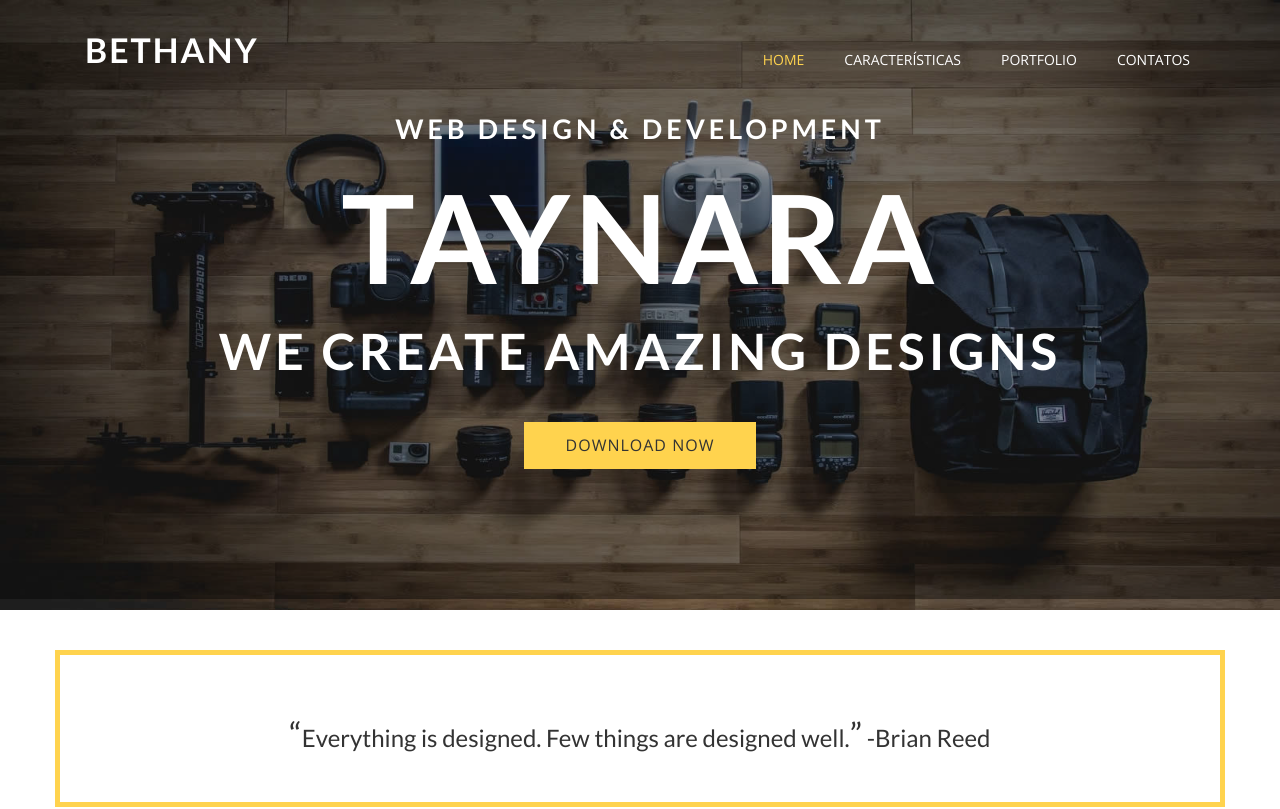
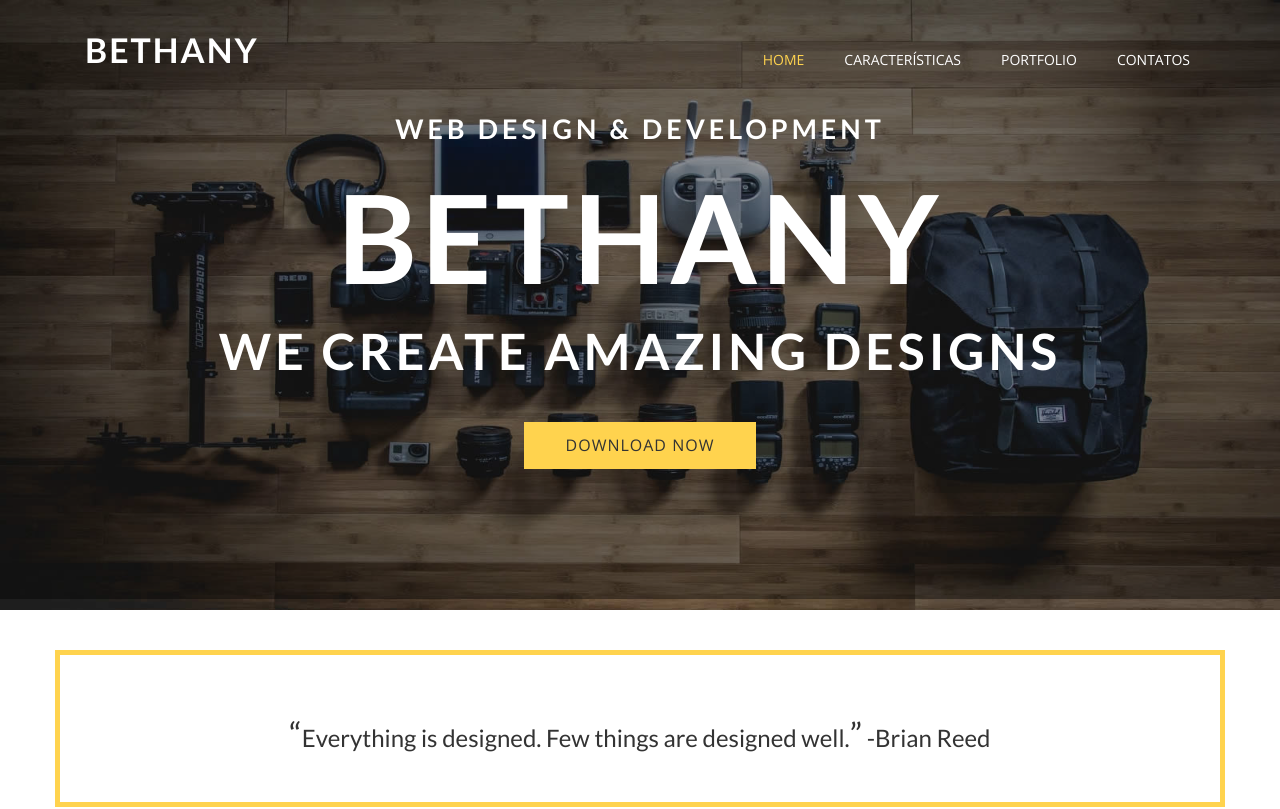
Before and after one commit to SuSueSuporte/Avalia-oEngenharia, a plain HTML site: page Avaliação/index.html in a window 1280 px wide. Shown: the top 809 px of the page. Drawn offline with nearby package versions, Linux system fonts and the light colour scheme.

Commit message:
Alteração Nome

```diff
--- a/Avaliação/index.html
+++ b/Avaliação/index.html
@@ -49,7 +49,7 @@
       <div class="container text-center">
         <div class="wrapper wow fadeInUp delay-05s">
           <h2 class="top-title">Web Design & Development</h2>
-          <h3 class="title">Taynara</h3>
+          <h3 class="title">Bethany</h3>
           <h4 class="sub-title">We Create amazing designs</h4>
           <button type="submit" class="btn btn-submit">Download Now</button>
         </div>
```
